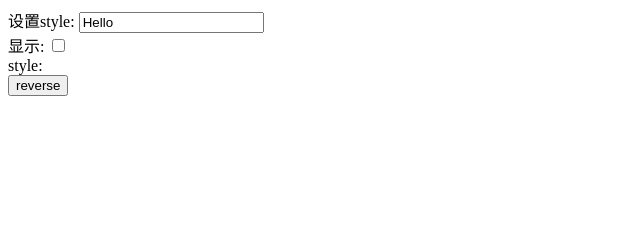
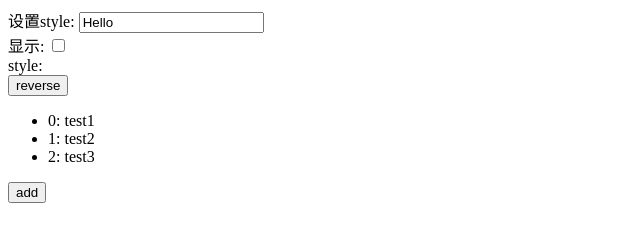
Before and after one commit to wangbinyq/mvvm, a website built with webpack: page index.html in a window 1280 px wide. Shown: the whole page, without its empty margins (0-640 px from the left). Built offline with nearby package versions, Linux system fonts and the light colour scheme.

Commit message:
Observer add array, keypath add each binder

```diff
--- a/index.html
+++ b/index.html
@@ -13,6 +13,12 @@
         style: <span data-show="show" data-html="text"></span>
         <br/>
         <button data-on="reverse: click">reverse</button>
+        <ul>
+            <li data-each="obj.arr: item">
+                <span data-html="$index"></span>: <span data-html="item"></span>
+            </li>
+        </ul>
+        <button data-on="add:click">add</button>
     </div>
     <script src="bundle.js"></script>
 </body>
--- a/index.js
+++ b/index.js
@@ -4,59 +4,169 @@ function defined(obj) {
     return !_.isUndefined(obj) && !_.isNull(obj)
 }
 
+const ARRAY_METHODS = [
+    'push',
+    'pop',
+    'shift',
+    'unshift',
+    'sort',
+    'reverse',
+    'splice'
+]
+
 class Observer {
-    constructor(obj, key, cb) {
+    constructor(obj, keypath, callback) {
         this.obj = obj
-        this.key = key
-        this.cb = cb
-        this.obj.$$callbacks = this.obj.$$callbacks || {}
-        this.obj.$$callbacks[this.key] = this.obj.$$callbacks[this.key] || []
+        this.keypath = keypath
+        this.callback = callback
+        this.objectPath = []
+        this.update = this.update.bind(this)
 
-        this.observe()
+        this.tokenize()
+
+        if(this.key && _.isObject(this.target = this.realize())) {
+            this.observe(this.key, this.target, this.callback)
+        }
     }
 
-    observe() {
-        const observer = this
-        const obj = observer.obj
-        const key = observer.key
-        const callbacks = obj.$$callbacks[key]
-        let value = obj[key]
+    tokenize() {
+        this.tokens = this.keypath.split('.')
+        this.key = this.tokens.pop()
+    }
 
-        const desc = Object.getOwnPropertyDescriptor(obj, key)
-        if(!(desc && (desc.get || desc.set))) {
-            Object.defineProperty(obj, key, {
+    observeMutations(obj, key) {
+        let mutations = obj[key]
+        if(!_.isArray(mutations)) {
+            return
+        }
+        ARRAY_METHODS.forEach((method) => {
+            mutations[method] = (...args) => {
+                Array.prototype[method].apply(mutations, args)
+                if(obj.$callbacks[key]) {
+                    obj.$callbacks[key].forEach((cb) => {
+                        cb()
+                    })
+                }
+            }
+        })
+    }
+
+    realize() {
+        let current = this.obj, unreached = false, prev
+        this.tokens.forEach((token, index) => {
+            if(_.isObject(current)) {
+                if(typeof this.objectPath[index] !== 'undefined') {
+                    if(current !== (prev = this.objectPath[index])) {
+                        this.unobserve(token, prev, this.update)
+                        this.observe(token, current, this.update)
+                        this.objectPath[index] = current
+                    }
+                } else {
+                    this.observe(token, current, this.update)
+                    this.objectPath[index] = current
+                }
+                current = current[token]
+            } else {
+                if(unreached === false) {
+                    unreached = index
+                }
+
+                if(prev = this.objectPath[index]) {
+                    this.unobserve(token, prev, this.update)
+                }
+            }
+        })
+
+        if(unreached !== false) {
+            this.objectPath.splice(unreached)
+        }
+
+        return current
+    }
+
+    update() {
+        let next, oldValue
+        if((next = this.realize()) !== this.target) {
+            if(_.isObject(this.target)) {
+                this.unobserve(this.key, this.target, this.callback)
+            }
+
+            if(_.isObject(next)) {
+                this.observe(this.key, next, this.callback)
+            }
+
+            oldValue = this.value
+            this.target = next
+            if (_.isFunction(this.value) || this.value !== oldValue) {
+                this.callback()
+            }
+        }
+    }
+
+    observe(key, target, callback) {
+        target.$callbacks = target.$callbacks || {}
+        target.$callbacks[key] = target.$callbacks[key] || []
+        let desc = Object.getOwnPropertyDescriptor(target, key)
+
+        if (!(desc && (desc.get || desc.set))) {
+            let value = target[key]
+            const observer = this
+            Object.defineProperty(target, key, {
                 get() {
                     return value
                 },
                 set(newValue) {
-                    if(value !== newValue) {
+                    if(newValue !== value) {
                         value = newValue
-
-                        callbacks.forEach((cb) => {
-                            cb()
-                        })
+                        if(target.$callbacks[key]) {
+                            target.$callbacks[key].forEach((cb) => {
+                                cb()
+                            })
+                        }
+                        observer.observeMutations(target, key)
                     }
                 }
             })
         }
-        if(callbacks.indexOf(observer.cb) === -1) {
-            callbacks.push(observer.cb)
+
+        if(target.$callbacks[key].indexOf(callback) === -1) {
+            target.$callbacks[key].push(callback)
         }
+        this.observeMutations(target, key)
     }
 
-    unobserve() {
-        if(defined(this.obj.$$callbacks[this.key])) {
-            const index = this.obj.$$callbacks[this.key].indexOf(this.cb)
-            this.obj.$$callbacks[this.key].splice(index, 1)
+    unobserve(key, target, callback) {
+        if(key === undefined) {
+            let obj
+            this.tokens.forEach((token, index) => {
+                if(obj = this.objectPath[index]) {
+                    this.unobserve(token, obj, this.update)
+                }
+            })
+            if(_.isObject(this.target)) {
+                this.unobserve(this.key, this.target, this.callback)
+            }
+        } else {
+            if(target.$callbacks && target.$callbacks[key]) {
+                const index = target.$callbacks[key].indexOf(callback)
+                if(index !== -1) {
+                    target.$callbacks[key].splice(index, 1)
+                }
+            }
         }
     }
 
     get value() {
-        return this.obj[this.key]
+        if(_.isObject(this.target)) {
+            return this.target[this.key]
+        }
+
     }
 
     set value(newValue) {
-        this.obj[this.key] = newValue
+        if(_.isObject(this.target)) {
+            this.target[this.key] = newValue
+        }
     }
 }
 
@@ -142,8 +252,12 @@ class ViewModel {
             }
 
             if(defined(binder)) {
+                if(binder.block) {
+                    block = true
+                }
                 this.bindings.push(new Binding(this, el, key, binder))
             }
+            el.removeAttribute(`data-${data}`)
         }
 
         if(!block) {
@@ -165,7 +279,7 @@ class ViewModel {
     }
 
     unbind() {
-        this.bindins.forEach(binding => {
+        this.bindings.forEach(binding => {
             binding.unbind()
         })
     }
@@ -208,7 +322,55 @@ ViewModel.binders = {
     },
 
     each: {
-        block: true
+        block: true,
+
+        bind(el) {
+            if(!defined(this.marker)) {
+                let attr = this.args[0]
+                this.marker = document.createComment(`mvvm - each - ${attr}`)
+                this.iterated = []
+
+                el.removeAttribute('data-each')
+                el.parentNode.insertBefore(this.marker, el)
+                el.parentNode.removeChild(el)
+            } else {
+                this.iterated.forEach((vm) => {
+                    vm.bind()
+                })
+            }
+        },
+
+        unbind(el) {
+            if(defined(this.iterated)) {
+                this.iterated.forEach((vm) => {
+                    vm.unbind()
+                })
+                this.iterated = []
+            }
+        },
+
+        sync(el, value) {
+            let item = this.args[0]
+            let collection = value || []
+
+            this.iterated.forEach((vm) => {
+                vm.unbind()
+                this.marker.parentNode.removeChild(vm.el)
+            })
+            this.iterated = []
+
+            collection.forEach((model, $index) => {
+                let data = {
+                    $index,
+                    [item]: model,
+                    $root: this.vm.model
+                }
+                let template = el.cloneNode(true)
+                let vm = new ViewModel(template, data)
+                this.iterated.push(vm)
+                this.marker.parentNode.appendChild(template)
+            })
+        }
     },
 
     on: {
@@ -234,6 +396,16 @@ const obj = {
     show: false,
     reverse() {
         obj.text = obj.text.split('').reverse().join('')
+    },
+    obj: {
+        arr: [
+            'test1',
+            'test2',
+            'test3'
+        ]
+    },
+    add() {
+        obj.obj.arr.push(obj.text)
     }
 }
 const ob = new Observer(obj, 'a', () => {
```
Also changed, not shown: .eslintrc.json, readme.md.
